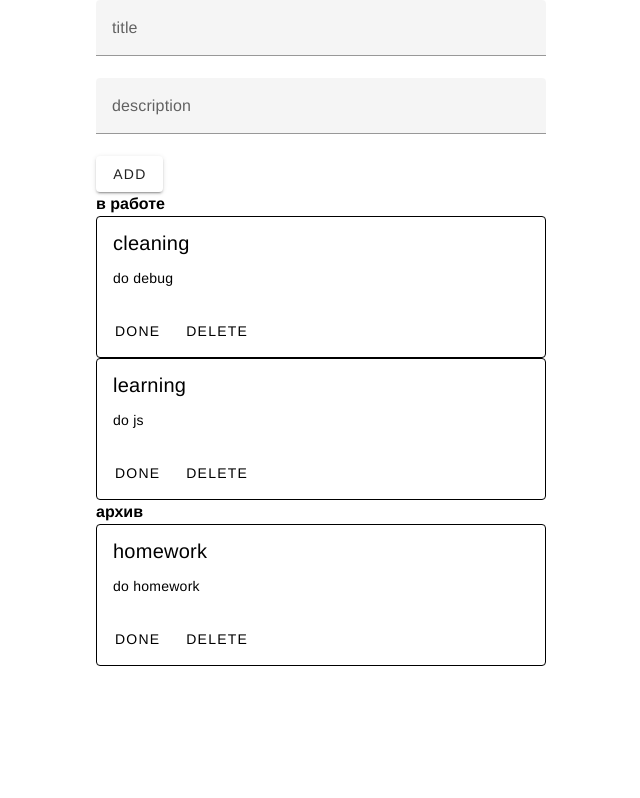
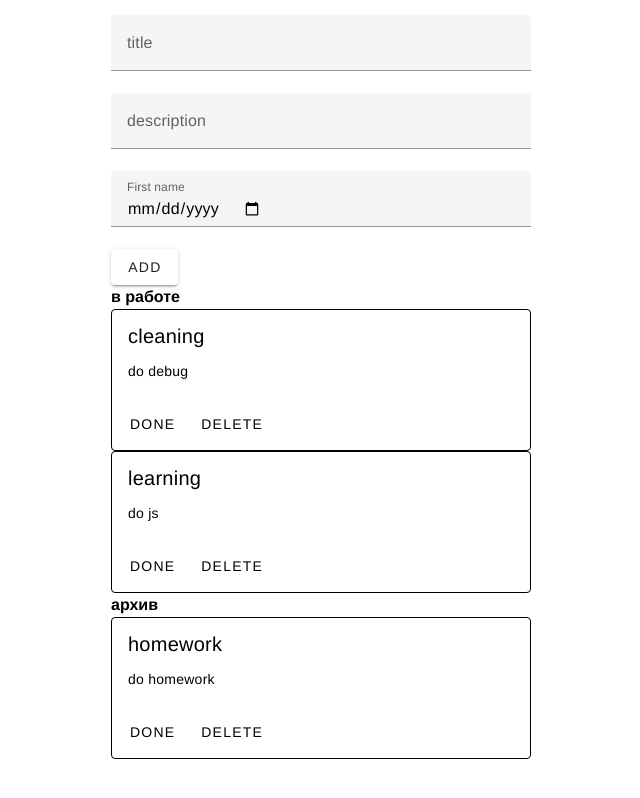
Before and after one commit to olololiy/ToDo-KR, a Vue app: page / in a window 1280 px wide. Shown: the whole page, without its empty margins (319-959 px from the left). Built offline with nearby package versions, Linux system fonts and the light colour scheme.

Commit message:
попытки пофиксить дату

```diff
--- a/src/App.vue
+++ b/src/App.vue
@@ -1,6 +1,7 @@
 <template>
   <main>
     <v-form>
+
       <v-text-field
           class="title"
           label="title"
@@ -13,7 +14,18 @@
           v-model="taskStore.body"
       >
       </v-text-field>
+      <v-text-field label="First name"
+                    type="date"
+                    v-model="taskStore.today"
+                    :min="todayday.today"
+
+
+      >
+
+      </v-text-field>
+
       <v-btn
+          style="display: block"
           class="add-btn"
           @click="taskStore.addTask"
       >
@@ -21,7 +33,7 @@
       </v-btn>
     </v-form>
     <h4>в работе</h4>
-    <div class="task_list" v-for="task of taskStore.tasks" >
+    <div class="task_list" v-for="task of taskStore.tasks">
       <v-card :title="task.title" :text="task.body" variant="outlined" v-if="!task.done">
         <v-card-actions>
           <v-btn @click="taskStore.makeDone(task)">Done</v-btn>
@@ -30,7 +42,7 @@
       </v-card>
     </div>
     <h4>архив</h4>
-    <div class="task_list" v-for="task of taskStore.tasks" >
+    <div class="task_list" v-for="task of taskStore.tasks">
       <v-card :title="task.title" :text="task.body" variant="outlined" v-if="task.done">
         <v-card-actions>
           <v-btn @click="taskStore.makeDone(task)">Done</v-btn>
@@ -45,7 +57,7 @@
 import {useTaskStore} from "@/stores/StoreTask";
 
 const taskStore = useTaskStore()
-
+const todayday = new Date().toISOString().slice(0, 10)
 </script>
 
 <style>
@@ -61,5 +73,6 @@ const taskStore = useTaskStore()
 main {
   max-width: 450px;
   margin: 0 auto;
+  padding: 15px;
 }
 </style>
--- a/src/stores/StoreTask.js
+++ b/src/stores/StoreTask.js
@@ -8,15 +8,17 @@ export const useTaskStore = defineStore('taskStore',() => {
         {id: 2, title: "cleaning", body: 'do debug', done: false},
         {id: 3, title: "learning", body: 'do js', done: false},
     ]);
-    const taskInLocalStorage = localStorage.getItem("tasks")
-    if (taskInLocalStorage){
-        tasks.value = JSON.parse(taskInLocalStorage)._value;
-        console.log(JSON.parse(taskInLocalStorage))
-    }
+    // const taskInLocalStorage = localStorage.getItem("tasks")
+    // if (taskInLocalStorage){
+    //     tasks.value = JSON.parse(taskInLocalStorage)._value;
+    //     console.log(JSON.parse(taskInLocalStorage))
+    // }
 
     const title = ref('');
     const body = ref('');
     const status = ref(false)
+    const today = ref(new Date().toISOString().slice(0, 10))
+    console.log(today.value)
     const addTask = () => {
         let newTask = {
             id: Date.now(),
@@ -38,9 +40,9 @@ export const useTaskStore = defineStore('taskStore',() => {
         task.done = true
         console.log(tasks.value)
     }
-    watch(()=> tasks, (state) => {
-        localStorage.setItem('tasks', JSON.stringify(state))
-    },{deep: true})
+    // watch(()=> tasks, (state) => {
+    //     localStorage.setItem('tasks', JSON.stringify(state))
+    // },{deep: true})
 
     return{removeTask, addTask, makeDone, tasks, title,body}
 
```
